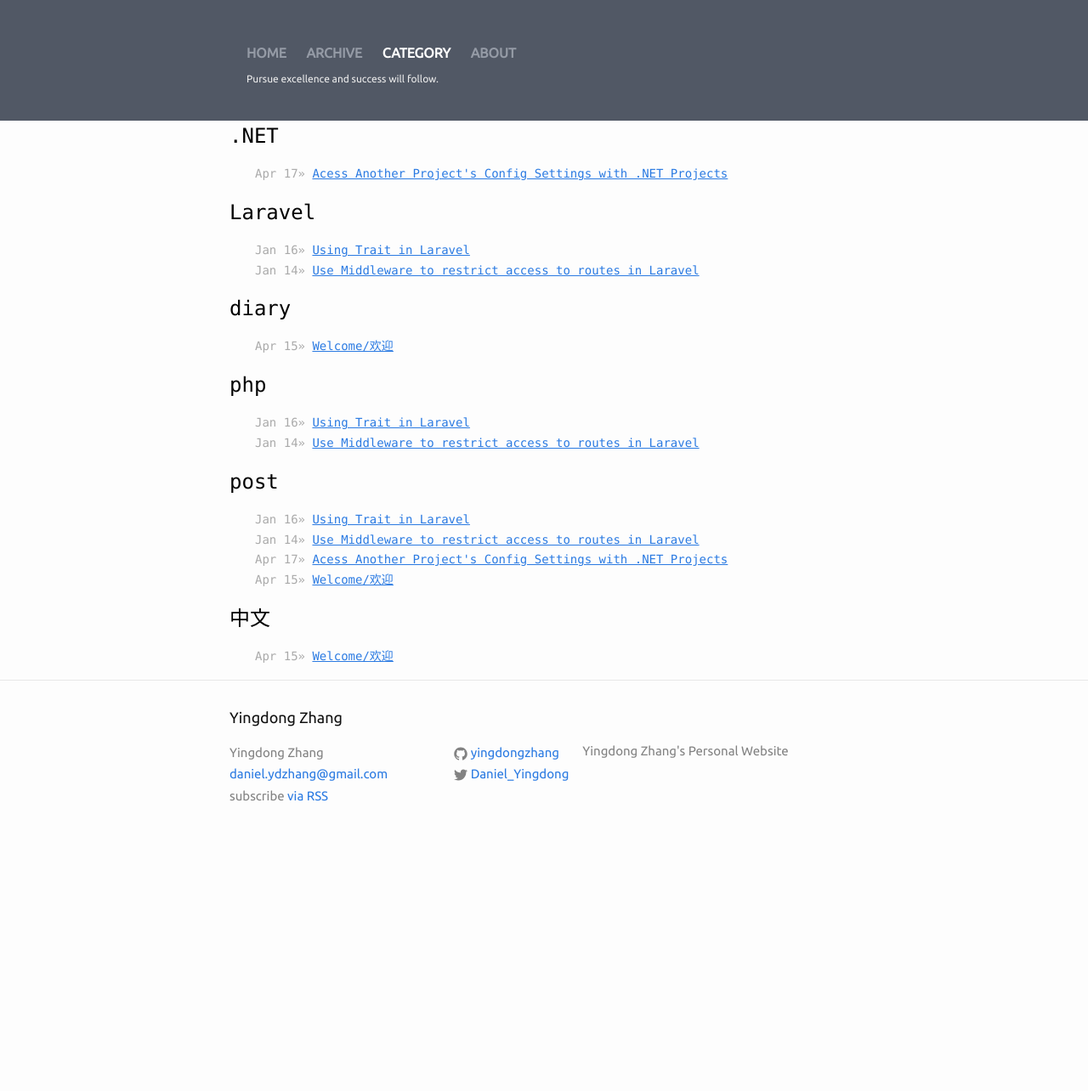
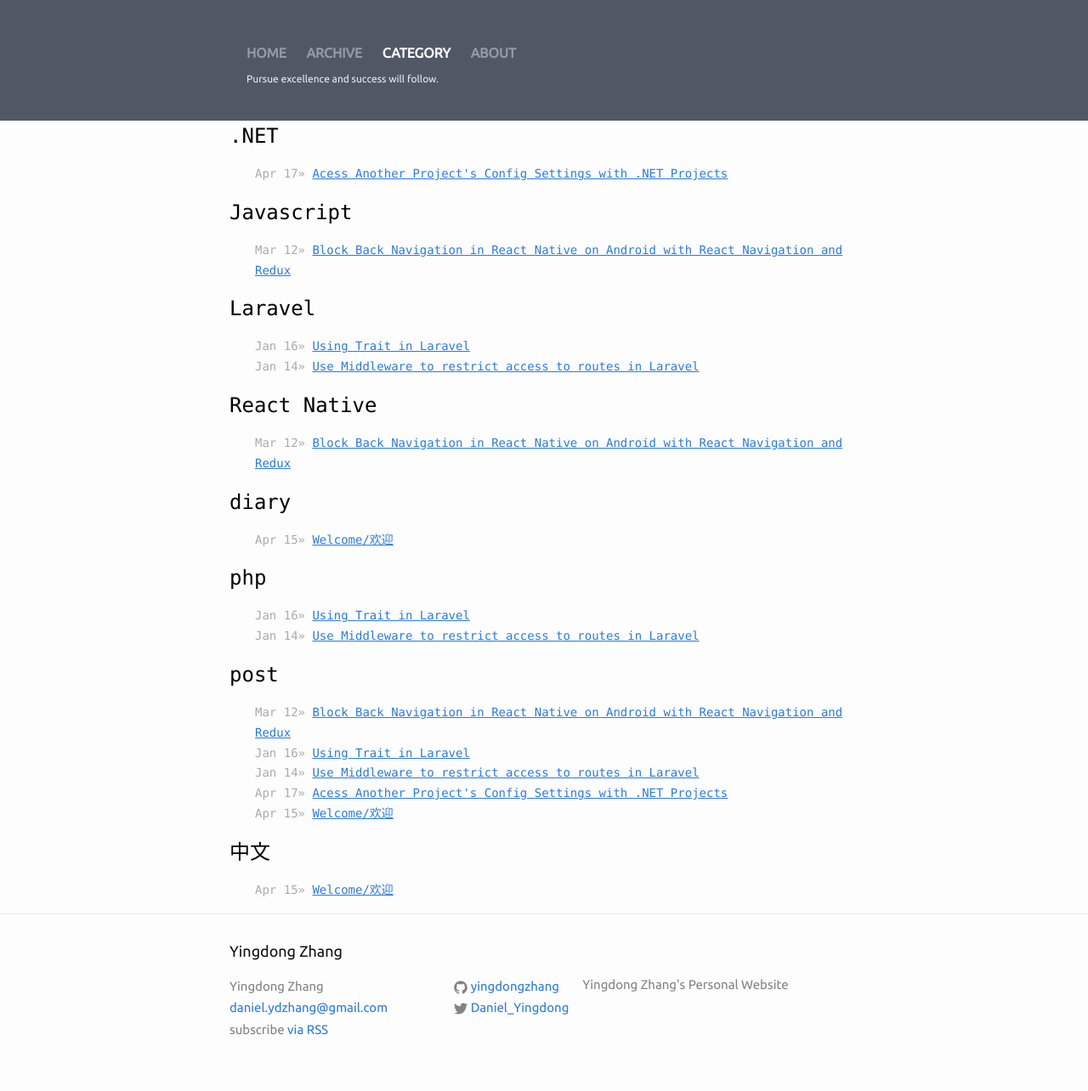
Before and after one commit to yingdongzhang/yingdongzhang.github.io, a Jekyll site: the page built from category.html, in a window 1280 px wide. Shown: the whole page at 85% size. Built offline with Jekyll 4.4.1, drawn with Linux system fonts in a browser that asks for light colours; before the commit the page ends 1009 px from its top, so only the background shows below that; part of the change alters nothing that is shown.

Commit message:
feat: new post

````diff
--- a/_config.yml
+++ b/_config.yml
@@ -15,7 +15,7 @@ baseurl: "" # the subpath of your site, e.g. /blog
 url: "http://yingdongzhang.github.io/" # the base hostname & protocol for your site
 twitter_username: Daniel_Yingdong
 github_username:  yingdongzhang
-categories: ["post", ".NET", "diary", "中文", "php", "Laravel"]
+categories: ["post", ".NET", "diary", "中文", "php", "Laravel", "Javascript", "React Native"]
 
 # Build settings
 markdown: kramdown
--- /dev/null
+++ b/_posts/2018-03-12-block-back-navigation-in-react-native-on-android-with-react-navigation-and-redux.markdown
@@ -0,0 +1,115 @@
+---
+layout: post
+title:  "Block Back Navigation in React Native on Android with React Navigation and Redux"
+date:   2018-03-12 21:00:00 +1000
+categories: [post,Javascript,React Native]
+comments: true
+---
+
+## The default setup
+
+If you are building a React Native application using [React Navigation](https://reactnavigation.org/) and Redux, you will need to add a global handler for the Android hardware back button. You would put it on your top-level component, such as the `App.js` component as the following:
+
+```Javascript
+import { BackHandler } from 'react-native'
+import { NavigationActions } from 'react-navigation'
+class ReduxNavigation extends React.Component {
+  componentDidMount() {
+    BackHandler.addEventListener("hardwareBackPress", this.onBackPress)
+  }
+  componentWillUnmount() {
+    BackHandler.removeEventListener("hardwareBackPress", this.onBackPress)
+  }
+  onBackPress = () => {
+    const { dispatch, nav } = this.props
+    if (nav.index === 0) {
+      return false;
+    }
+    dispatch(NavigationActions.back())
+    return true;
+  };
+
+  render() {
+    //   ...
+  }
+}
+```
+
+In `componentDidMount` you add a event listener to the `hardwareBackPress` event, which calls the `onBackPress` function.
+
+If you are not at the root index (nav.index === 0), you then dispatch a back action, and return true to stop the app from exiting, otherwise return false to exit the app.
+
+Then you remove the event listener inside `componentWillUnmount` so there won't be memory leak.
+
+## The problem
+
+That was all easy and simple. However, what if on a pariticular screen you want to handle the back button press a bit differently. For example, on a screen you have a form, and you want to alert the user when they tap the back button if the form is dirty. You will notice that the default setup won't work because it doesn't perform such check.
+
+## The solution
+
+Let's say the screen you want to have a custom back button handler is called Form. We want to display an alert when the user taps the back button and the form is dirty. We will just do the same setup in the Form component, add a custom `hardwareBackPress` event handler inside `componentDidMount` as the following:
+
+```Javascript
+  componentDidMount() {
+    BackHandler.addEventListener('hardwareBackPress', this.onBackPress)
+  }
+  componentWillUnmount() {
+    BackHandler.removeEventListener('hardwareBackPress', this.onBackPress)
+  }
+  onBackPress = () => {
+    const { goBack } = this.props // eslint-disable-line
+    const { isDirty } = this.state // eslint-disable-line react/prop-types
+    if (isDirty) {
+      Alert.alert(
+        'Unsubmitted Changes',
+        'You have unsubmitted form changes that will be lost if you go back, are you sure you want to leave?',
+        [
+          { text: 'Cancel', style: 'cancel' },
+          {
+            text: 'OK',
+            onPress: () => {
+              dispatch(NavigationActions.back())
+              return true
+            },
+          },
+        ],
+        { cancelable: false },
+      )
+      return false
+    }
+    dispatch(NavigationActions.back())
+    return true
+  }
+```
+
+In the custom back button handler we check if the Form is dirty, and if it is we will display the alert and only navigate back when the user taps "OK".
+
+## The tricky bit
+
+Now if you try it out you will notice that the alert does get shown, but it still navigates back. Why? Because remeber the top-level component is still alive, it is just hidden in the navigation stack, and its back handler also listens to the event. I firstly tried using React Navigation's lifecycle hooks `willBlur` and `didBlur`, but they didn't work 100% of the times.
+
+This is where we can get a little help from Redux. We can add a state property to our Redux store called `globalBackHandlerEnabled`, which defaults to `true`. The idea is that in the custom `onBackPress` function inside the Form component, we will set the `globalBackHandlerEnabled` to `false` when we enter the screen, and in the global back button press handler, we can check the value of `globalBackHandlerEnabled`, and return right away if its value is `false`, otherwise we will continue. Then when the Form screen unmounts, we set `globalBackHandlerEnabled` back to true, and our global back button hanlder will be active again.
+
+Just a note you will need to implement an action creator and a reducer to toggle the value of `globalBackHandlerEnabled` in your Redux store, I will skip this part as it would be the same with other Redux goodies.
+
+In the global back button handler, we will just add the following lines at the very top of the function:
+
+```Javascript
+const { globalBackHandlerEnabled } = this.props
+if (!globalBackHandlerEnabled) return true
+```
+
+Then in the Form component, we will toggle the status of the `globalBackHandlerEnabled` state property:
+
+```Javascript
+  componentDidMount() {
+    this.props.onSetGlobalBackHandlerStatus(false)
+    BackHandler.addEventListener('hardwareBackPress', this.onBackPress)
+  }
+  componentWillUnmount() {
+    this.props.onSetGlobalBackHandlerStatus(true)
+    BackHandler.removeEventListener('hardwareBackPress', this.onBackPress)
+  }
+```
+
+That's it, now it will prevent the back navigation when the user tries to navigate away from a dirty form while still maintain the default behaviour.
````
